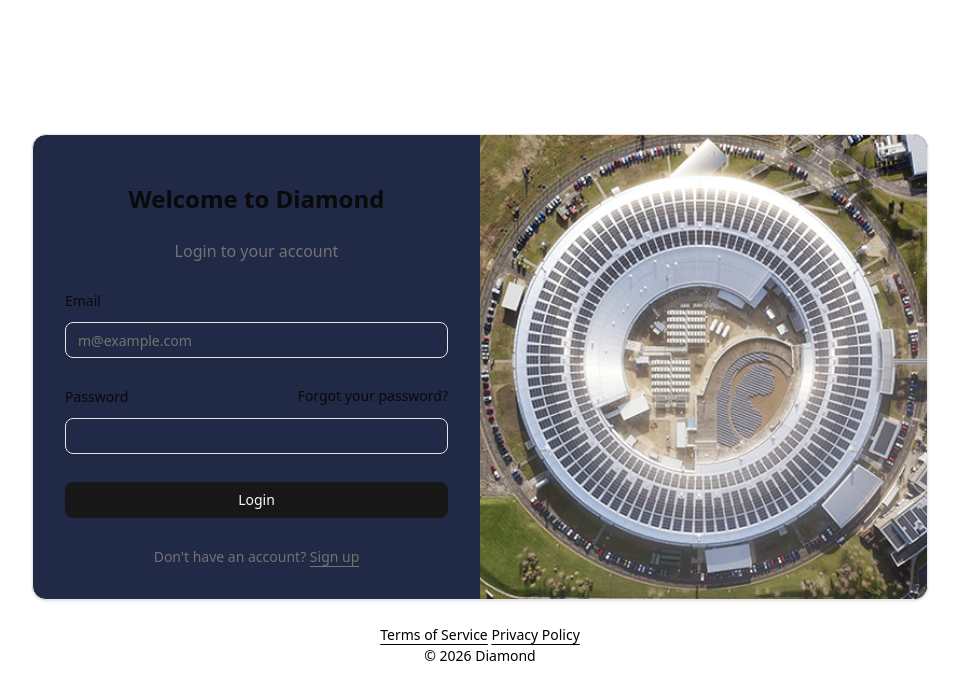
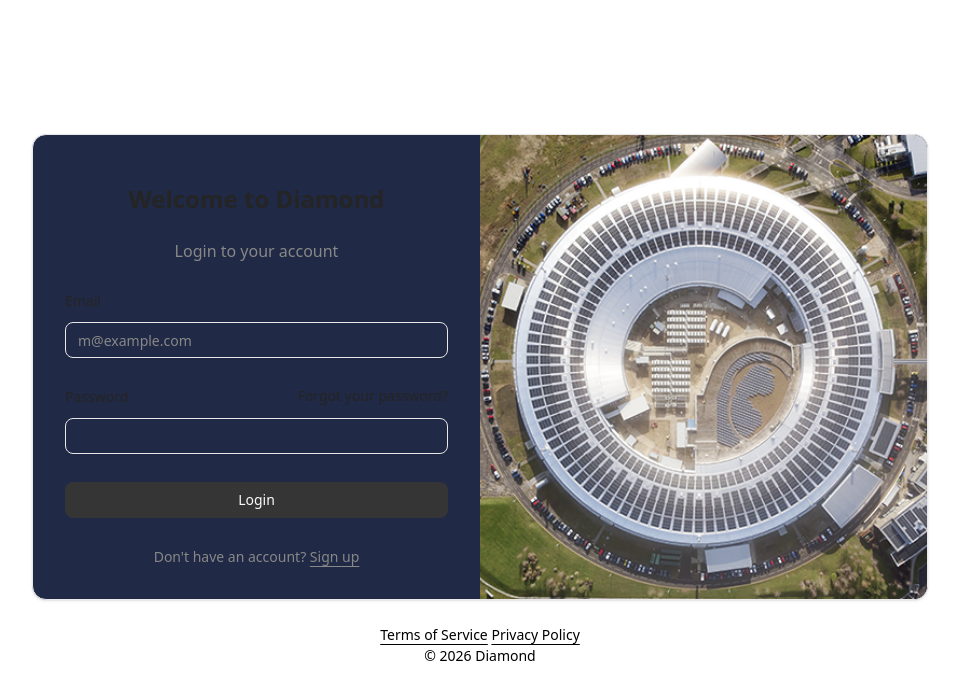
Before and after one commit to Rcoleto-coder/dashboard-next, a Next.js app in the folder dashboard/: page /login in a window 1280 px wide. Shown: the top 700 px of the page, without its empty margins (160-1119 px from the left). Built offline with nearby package versions, Linux system fonts and the light colour scheme.

Commit message:
feat: migrate to HEX

```diff
--- a/dashboard/app/globals.css
+++ b/dashboard/app/globals.css
@@ -49,29 +49,29 @@
 
 :root {
   --radius: 0.625rem;
-  --background: oklch(1 0 0);
-  --foreground: oklch(0.145 0 0);
-  --card: oklch(1 0 0);
-  --card-foreground: oklch(0.145 0 0);
-  --popover: oklch(1 0 0);
-  --popover-foreground: oklch(0.145 0 0);
-  --primary: oklch(0.205 0 0);
-  --primary-foreground: oklch(0.985 0 0);
-  --secondary: oklch(0.97 0 0);
-  --secondary-foreground: oklch(0.205 0 0);
-  --muted: oklch(0.97 0 0);
-  --muted-foreground: oklch(0.556 0 0);
-  --accent: oklch(0.97 0 0);
-  --accent-foreground: oklch(0.205 0 0);
-  --destructive: oklch(0.577 0.245 27.325);
-  --border: oklch(0.922 0 0);
-  --input: oklch(0.922 0 0);
-  --ring: oklch(0.708 0 0);
-  --chart-1: oklch(0.646 0.222 41.116);
-  --chart-2: oklch(0.6 0.118 184.704);
-  --chart-3: oklch(0.398 0.07 227.392);
-  --chart-4: oklch(0.828 0.189 84.429);
-  --chart-5: oklch(0.769 0.188 70.08);
+  --background: #ffffff;
+  --foreground: #252525;
+  --card: #ffffff;
+  --card-foreground: #252525;
+  --popover: #ffffff;
+  --popover-foreground: #252525;
+  --primary: #353535;
+  --primary-foreground: #fafafa;
+  --secondary: #f7f7f7;
+  --secondary-foreground: #353535;
+  --muted: #f7f7f7;
+  --muted-foreground: #888888;
+  --accent: #f7f7f7;
+  --accent-foreground: #353535;
+  --destructive: #dc2626;
+  --border: #e8e8e8;
+  --input: #e8e8e8;
+  --ring: #b3b3b3;
+  --chart-1: #e67e22;
+  --chart-2: #16a085;
+  --chart-3: #2980b9;
+  --chart-4: #f1c40f;
+  --chart-5: #e67e22;
   --sidebar: hsl(0 0% 98%);
   --sidebar-foreground: hsl(240 5.3% 26.1%);
   --sidebar-primary: hsl(240 5.9% 10%);
@@ -84,29 +84,29 @@
 }
 
 .dark {
-  --background: oklch(0.145 0 0);
-  --foreground: oklch(0.985 0 0);
-  --card: oklch(0.205 0 0);
-  --card-foreground: oklch(0.985 0 0);
-  --popover: oklch(0.205 0 0);
-  --popover-foreground: oklch(0.985 0 0);
-  --primary: oklch(0.922 0 0);
-  --primary-foreground: oklch(0.205 0 0);
-  --secondary: oklch(0.269 0 0);
-  --secondary-foreground: oklch(0.985 0 0);
-  --muted: oklch(0.269 0 0);
-  --muted-foreground: oklch(0.708 0 0);
-  --accent: oklch(0.269 0 0);
-  --accent-foreground: oklch(0.985 0 0);
-  --destructive: oklch(0.704 0.191 22.216);
-  --border: oklch(1 0 0 / 10%);
-  --input: oklch(1 0 0 / 15%);
-  --ring: oklch(0.556 0 0);
-  --chart-1: oklch(0.488 0.243 264.376);
-  --chart-2: oklch(0.696 0.17 162.48);
-  --chart-3: oklch(0.769 0.188 70.08);
-  --chart-4: oklch(0.627 0.265 303.9);
-  --chart-5: oklch(0.645 0.246 16.439);
+  --background: #252525;
+  --foreground: #fafafa;
+  --card: #353535;
+  --card-foreground: #fafafa;
+  --popover: #353535;
+  --popover-foreground: #fafafa;
+  --primary: #e8e8e8;
+  --primary-foreground: #353535;
+  --secondary: #454545;
+  --secondary-foreground: #fafafa;
+  --muted: #454545;
+  --muted-foreground: #b3b3b3;
+  --accent: #454545;
+  --accent-foreground: #fafafa;
+  --destructive: #ef4444;
+  --border: #ffffff1a;
+  --input: #ffffff26;
+  --ring: #888888;
+  --chart-1: #6366f1;
+  --chart-2: #34d399;
+  --chart-3: #f59e0b;
+  --chart-4: #d946ef;
+  --chart-5: #f97316;
   --sidebar: hsl(240 5.9% 10%);
   --sidebar-foreground: hsl(240 4.8% 95.9%);
   --sidebar-primary: hsl(224.3 76.3% 48%);
--- a/dashboard/app/layout.tsx
+++ b/dashboard/app/layout.tsx
@@ -20,8 +20,8 @@ const geistMono = Geist_Mono({
 });
 
 export const metadata: Metadata = {
-  title: "Diamond",
-  description: "Diamond Dashboard",
+  title: "Dashboard | Login",
+  description: "Dashboard",
 };
 
 export default function RootLayout({
```
